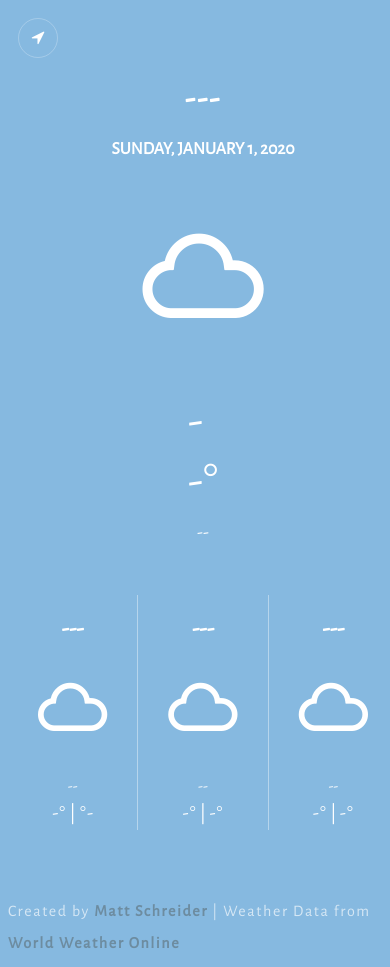
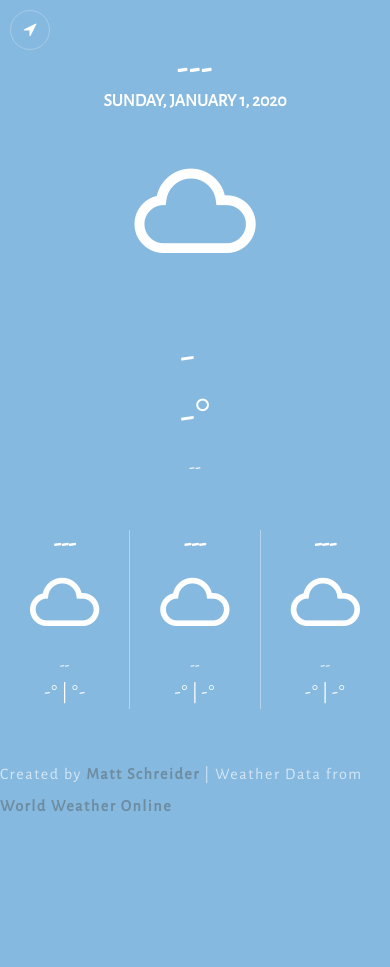
Before and after one commit to mschreider/Weather-Web-App, a Flask app: page / in a window 390 px wide. After the commit the page ends 811 px from the top, so only its background shows below. Run offline with Flask 2, Linux system fonts and the light colour scheme.

Commit message:
added window resize meta for mobile devices, added new weather condition

```diff
--- a/main.py
+++ b/main.py
@@ -8,7 +8,7 @@
 def index():
     return render_template('index.html')
 
-@app.route('/data', methods=['GET'])
+@app.route('/data/', methods=['GET'])
 def data():
     if request.method == 'GET':
         ip_address = request.remote_addr
--- a/static/css/main.css
+++ b/static/css/main.css
@@ -1,16 +1,22 @@
 /*----------------
 	General
 -----------------*/
+
+* {
+	box-sizing: border-box;
+	margin: 0;
+	padding: 0;
+}
 
 /* Remove outline > Apply other styles for accessibility */
 :focus {
 	outline: none;
 }
-
 html, body {
     background-color: #86B9E0;
     font-family: 'Alegreya Sans', sans-serif,'Gill Sans', 'Gill Sans MT';
     color: white;
+    height: 100%;
     width: 100%;
 
 }
--- a/static/js/script.js
+++ b/static/js/script.js
@@ -21,7 +21,7 @@
         setTimeout(function() {
             showStatus();
             $('#locateBtn').addClass('pulse');
-        }, 2000);
+        }, 1000);
 
     };
 
--- a/templates/data.html
+++ b/templates/data.html
@@ -10,11 +10,12 @@
 
         <link href="https://fonts.googleapis.com/css2?family=Alegreya+Sans&display=swap" rel="stylesheet">
 
-        <!--<script src="https://ajax.googleapis.com/ajax/libs/jquery/3.4.1/jquery.min.js"></script>-->
         <link rel="apple-touch-icon" sizes="180x180" href="/apple-touch-icon.png">
         <link rel="icon" type="image/png" sizes="32x32" href="/favicon-32x32.png">
         <link rel="icon" type="image/png" sizes="16x16" href="/favicon-16x16.png">
         <link rel="manifest" href="/site.webmanifest">
+
+        <meta name="viewport" content="width=device-width, initial-scale=1.0">
     </head>
 
     <body>
--- a/templates/index.html
+++ b/templates/index.html
@@ -15,8 +15,11 @@
         <link rel="icon" type="image/png" sizes="32x32" href="/favicon-32x32.png">
         <link rel="icon" type="image/png" sizes="16x16" href="/favicon-16x16.png">
         <link rel="manifest" href="/site.webmanifest">
+
         <script src="https://ajax.googleapis.com/ajax/libs/jquery/3.4.1/jquery.min.js"></script>
         <script type="text/javascript" src="../static/js/script.js"></script>
+
+        <meta name="viewport" content="width=device-width, initial-scale=1.0">
     </head>
 
     <body>
--- a/wwoConditionCodes.csv
+++ b/wwoConditionCodes.csv
@@ -49,3 +49,4 @@
 113;Clear/Sunny;wi-day-sunny
 000;Clear;wi-night-clear
 000;Sunny;wi-day-sunny
+000;Patchy rain possible;wi-showers
```
